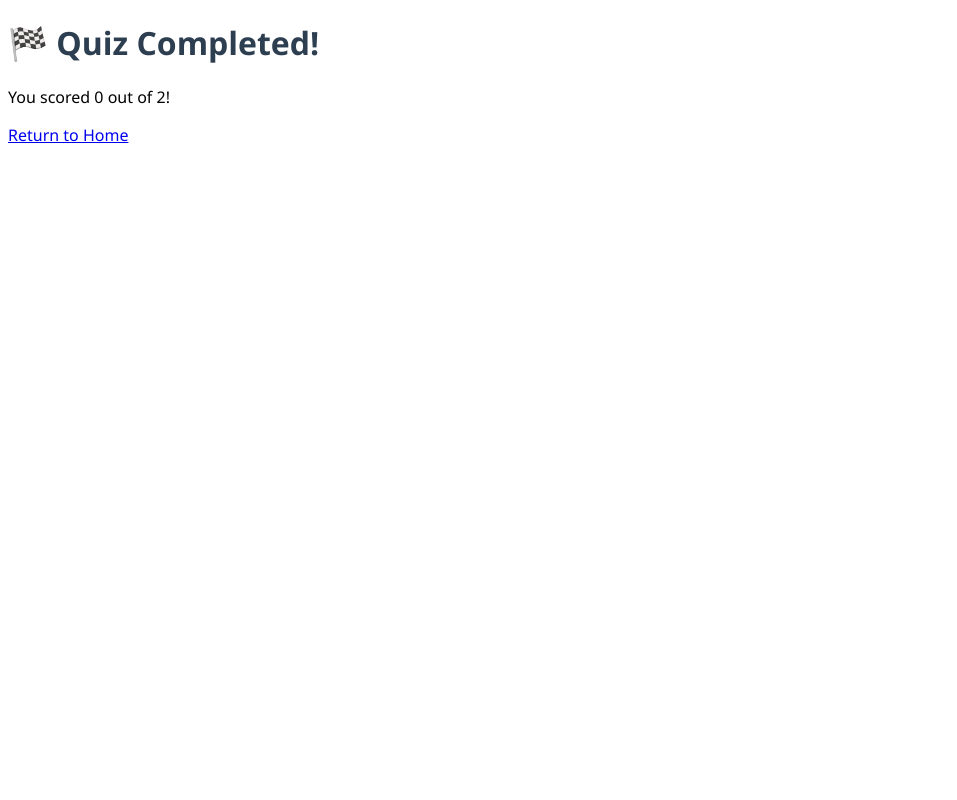
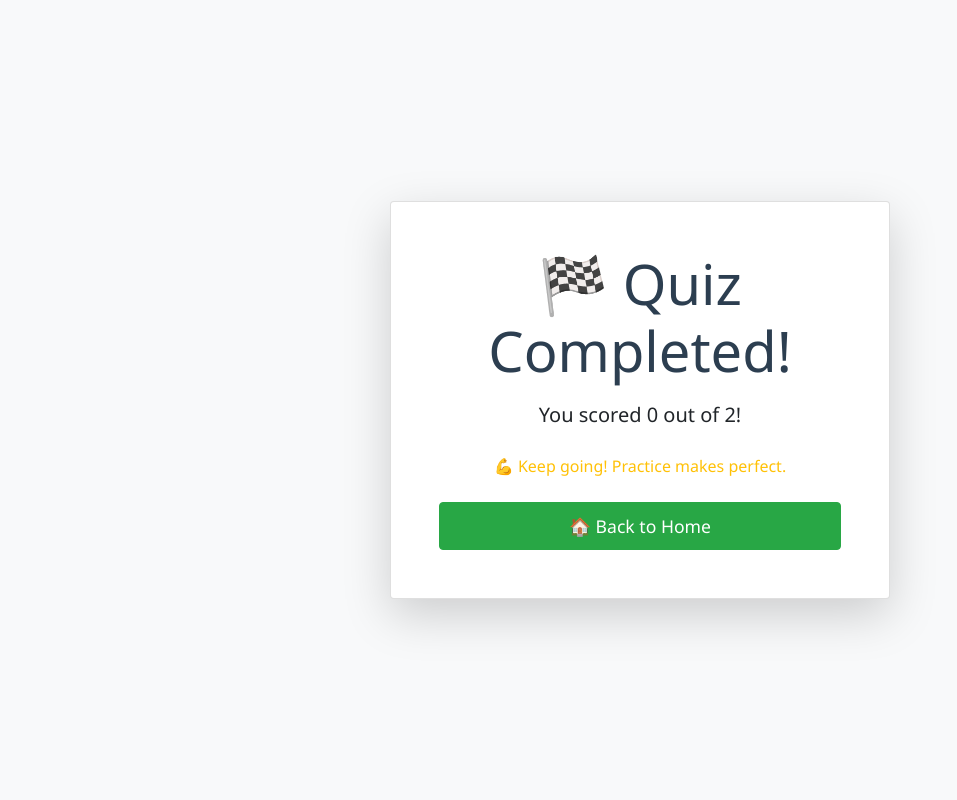
Before and after one commit to evageoo/GuitarChords, a Flask app: page /result in a window 1280 px wide. Shown: the whole page, without its empty margins (0-957 px from the left). Run offline with Flask 3, Linux system fonts and the light colour scheme; some libraries are stand-ins or nearby versions.

Commit message:
Styled results page with Bootstrap card layout

```diff
--- a/templates/result.html
+++ b/templates/result.html
@@ -1,4 +1,4 @@
-<!DOCTYPE html>
+<!-- <!DOCTYPE html>
 <html lang="en">
 <head>
     <meta charset="UTF-8">
@@ -11,4 +11,42 @@
 
     <a href="/">Return to Home</a>
 </body>
+</html> -->
+<!DOCTYPE html>
+<html lang="en">
+  <head>
+    <meta charset="UTF-8" />
+    <title>Quiz Results</title>
+    <link
+      rel="stylesheet"
+      href="https://stackpath.bootstrapcdn.com/bootstrap/4.5.2/css/bootstrap.min.css"
+    />
+    <link
+      rel="stylesheet"
+      href="{{ url_for('static', filename='css/style.css') }}"
+    />
+  </head>
+  <body
+    class="bg-light d-flex justify-content-center align-items-center vh-100"
+  >
+    <div class="card shadow-lg text-center p-5" style="max-width: 500px">
+      <h1 class="display-4 mb-3">🏁 Quiz Completed!</h1>
+      <p class="lead mb-4">
+        You scored <strong>{{ score }}</strong> out of
+        <strong>{{ total }}</strong>!
+      </p>
+
+      {% if score == total %}
+      <p class="text-success mb-4">🎉 Perfect score! You're ready to rock!</p>
+      {% elif score > total / 2 %}
+      <p class="text-info mb-4">
+        👏 Great job! Keep practicing and you'll master the chords soon.
+      </p>
+      {% else %}
+      <p class="text-warning mb-4">💪 Keep going! Practice makes perfect.</p>
+      {% endif %}
+
+      <a href="/" class="btn btn-success">🏠 Back to Home</a>
+    </div>
+  </body>
 </html>
```
